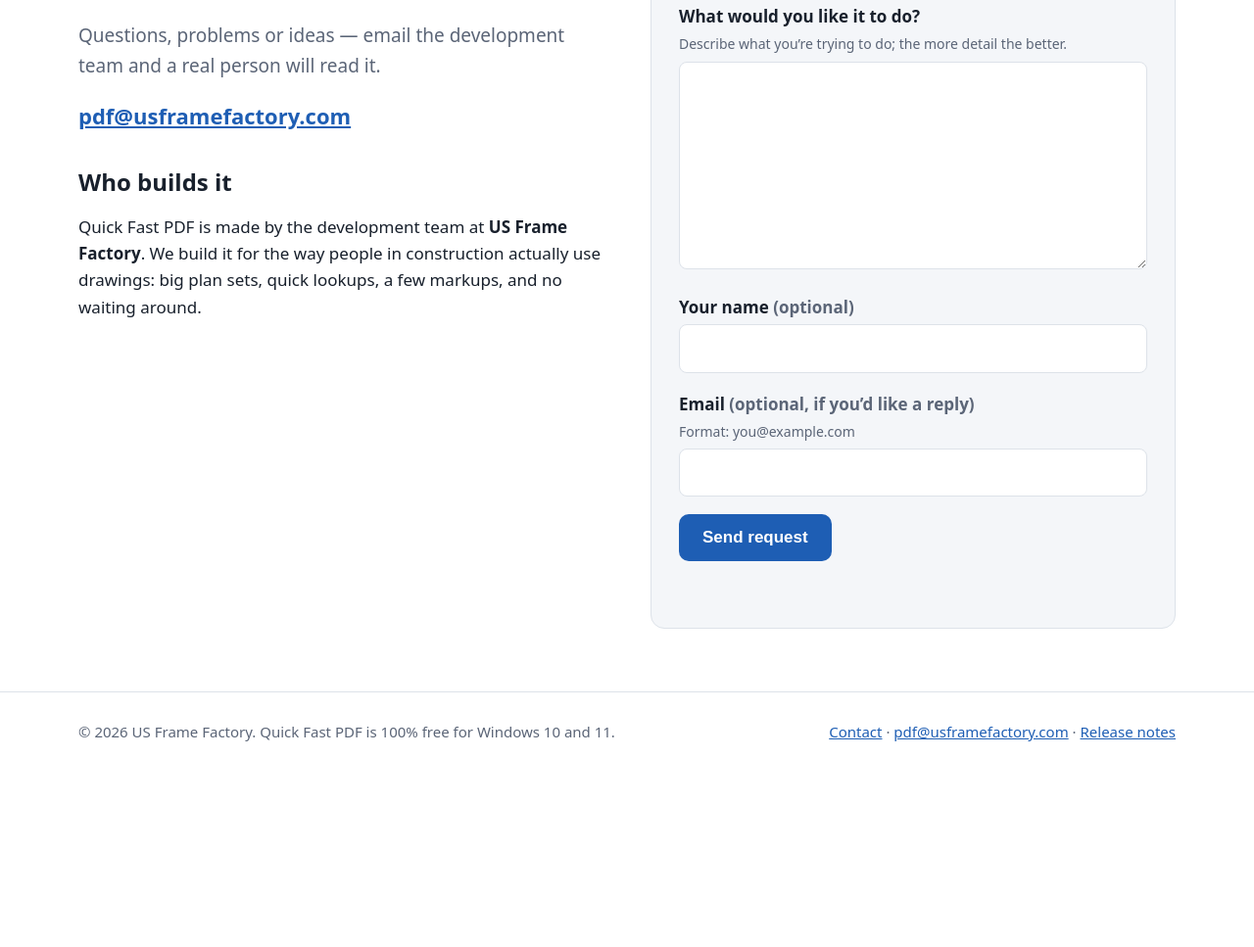
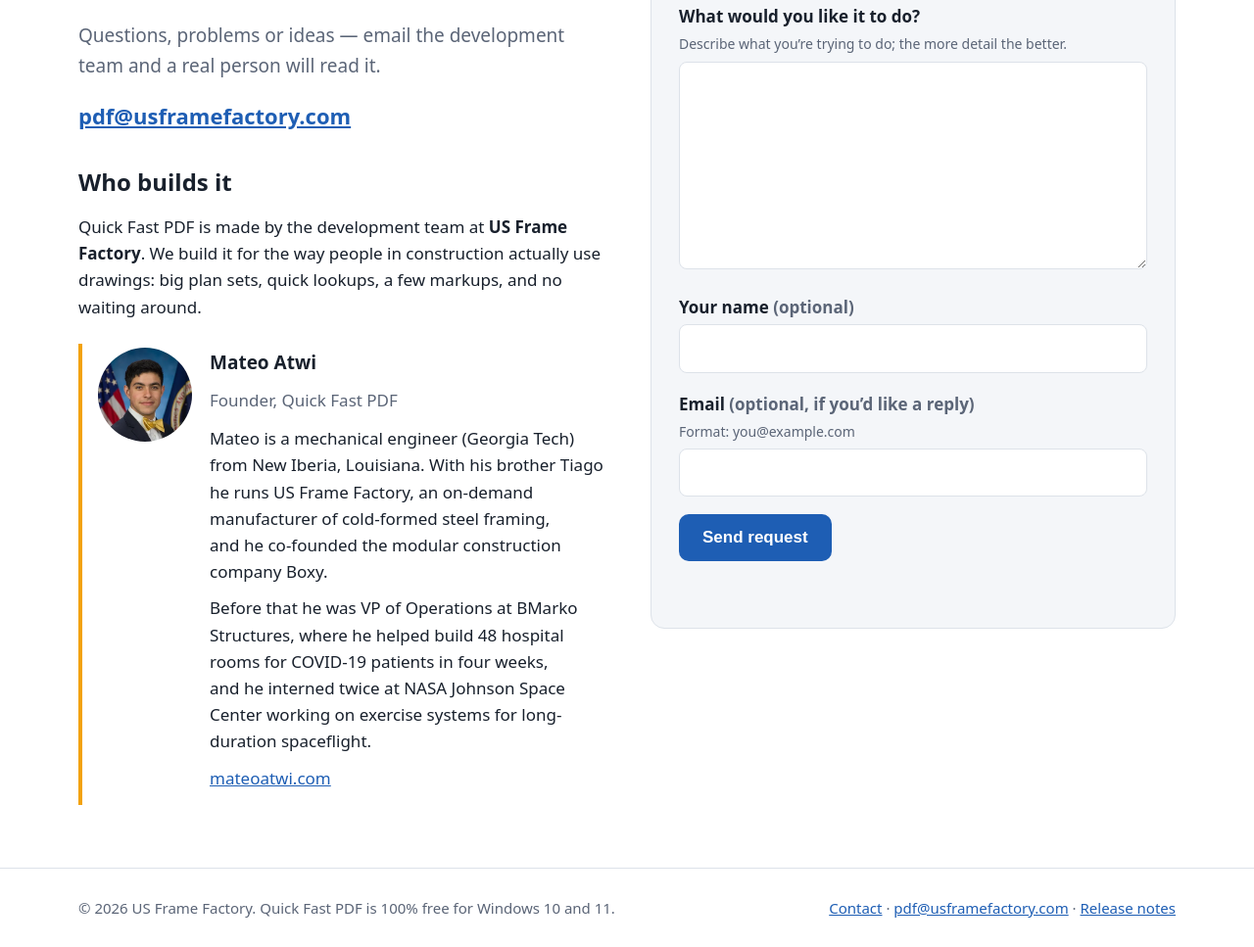
Before and after one commit to US-Frame-Factory/easy-peasy-pdf, an Astro site in the folder site/: page /contact in a window 1280 px wide. Shown: the part 272-1239 px from the top of the page at 98% size. Before the commit the page ends 1059 px from the top, so only its background shows below. Built offline with nearby package versions, Linux system fonts and the light colour scheme; Astro itself is replaced by a stand-in of ours.

Commit message:
Website: founder card for Mateo Atwi on the contact page
Bio from mateoatwi.com and familyisimportant.com/about; portrait from
mateoatwi.com.

Co-Authored-By: Claude Opus 5.5 <noreply@anthropic.com>
Claude-Session: https://claude.ai/code/session_017Xzc72jDCDXZRogXZAUGnK

```diff
--- a/site/src/pages/contact.astro
+++ b/site/src/pages/contact.astro
@@ -21,9 +21,13 @@ import { SITE, FOUNDER } from '../site';
         </p>
         {FOUNDER.name && (
           <div class="person">
-            <p class="name">{FOUNDER.name}</p>
-            <p class="muted role">{FOUNDER.role}, {SITE.company}</p>
-            {FOUNDER.bio && <p>{FOUNDER.bio}</p>}
+            {FOUNDER.photo && <img src={FOUNDER.photo} width="96" height="96" alt={FOUNDER.name} loading="lazy" />}
+            <div>
+              <p class="name">{FOUNDER.name}</p>
+              <p class="muted role">{FOUNDER.role}, {SITE.name}</p>
+              {FOUNDER.bio.map((para) => <p>{para}</p>)}
+              {FOUNDER.link && <p><a href={FOUNDER.link}>{FOUNDER.link.replace(/^https?:\/\//, '').replace(/\/$/, '')}</a></p>}
+            </div>
           </div>
         )}
       </div>
@@ -133,8 +137,11 @@ import { SITE, FOUNDER } from '../site';
   .card h2 { margin-top: 0; }
   .lede { font-size: 19px; color: var(--muted); }
   .mail { font-size: 22px; font-weight: 650; margin: 8px 0 0; }
-  .person { border-left: 4px solid var(--amber); padding: 4px 0 4px 16px; margin-top: 20px; }
-  .person p { margin: 0 0 4px; }
+  .person { display: flex; gap: 18px; align-items: flex-start; border-left: 4px solid var(--amber); padding: 4px 0 4px 16px; margin-top: 24px; }
+  .person img { border-radius: 50%; flex: none; width: 96px; height: 96px; object-fit: cover; }
+  .person p { margin: 0 0 10px; }
+  .person .role { margin-bottom: 12px; }
+  @media (max-width: 480px) { .person { flex-direction: column; } }
   .person .name { font-weight: 700; font-size: 19px; }
   .card { background: var(--soft); border: 1px solid var(--line); border-radius: 14px; padding: 28px; }
   .field { margin-bottom: 18px; }
--- a/site/src/site.ts
+++ b/site/src/site.ts
@@ -13,9 +13,15 @@ export const SITE = {
   feedbackApi: 'https://easy-peasy-pdf-feedback-api.vercel.app/api/feature-request',
 };
 
-// Shown on the contact page. The founder card appears only once `name` is filled in.
+// Shown on the contact page. The founder card appears only when `name` is filled in.
+// Facts from mateoatwi.com and familyisimportant.com/about.
 export const FOUNDER = {
-  name: '',
+  name: 'Mateo Atwi',
   role: 'Founder',
-  bio: '',
+  photo: '/img/founder.webp',
+  link: 'https://mateoatwi.com/',
+  bio: [
+    'Mateo is a mechanical engineer (Georgia Tech) from New Iberia, Louisiana. With his brother Tiago he runs US Frame Factory, an on-demand manufacturer of cold-formed steel framing, and he co-founded the modular construction company Boxy.',
+    'Before that he was VP of Operations at BMarko Structures, where he helped build 48 hospital rooms for COVID-19 patients in four weeks, and he interned twice at NASA Johnson Space Center working on exercise systems for long-duration spaceflight.',
+  ],
 };
```
Also changed, not shown: site/public/img/founder.webp (added).
